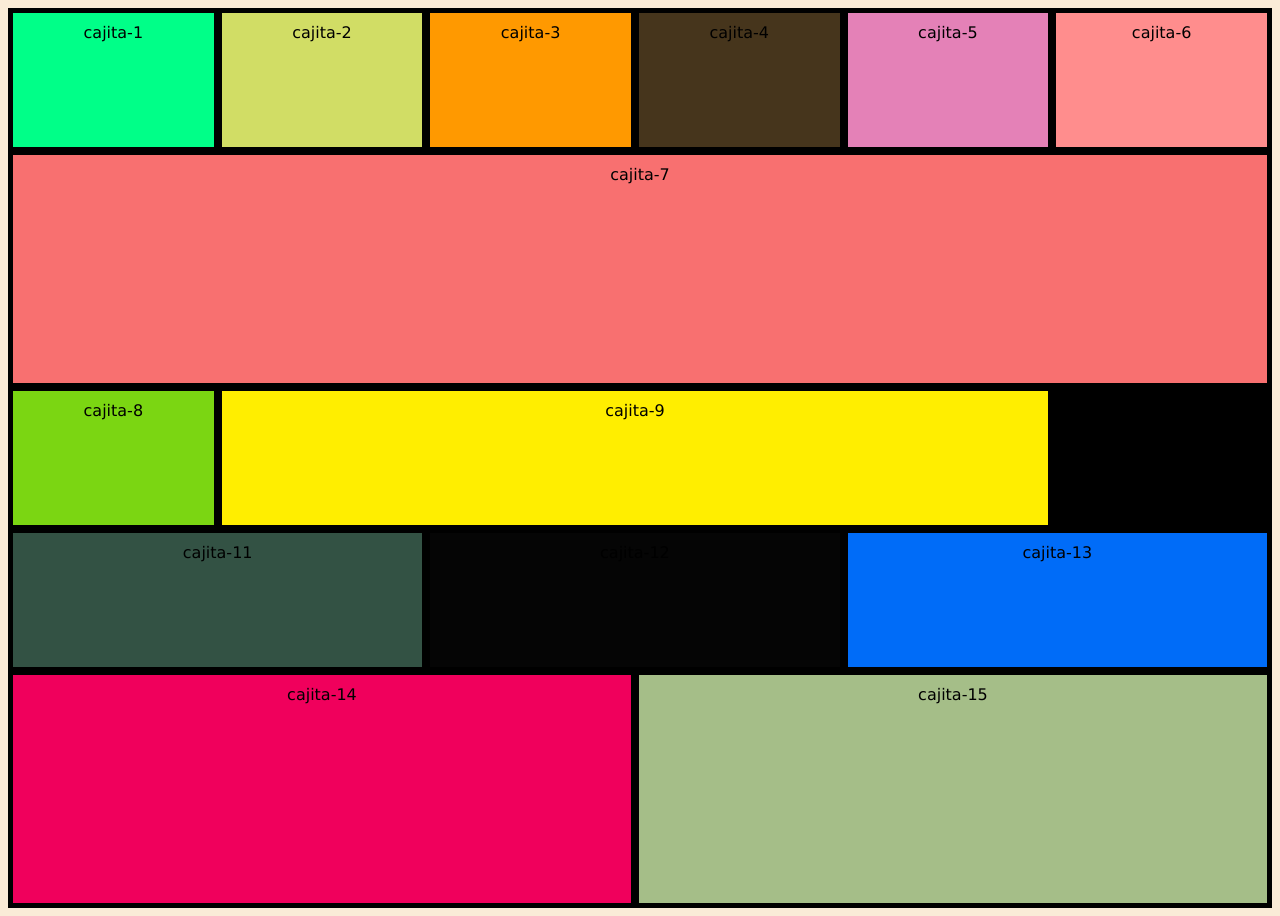
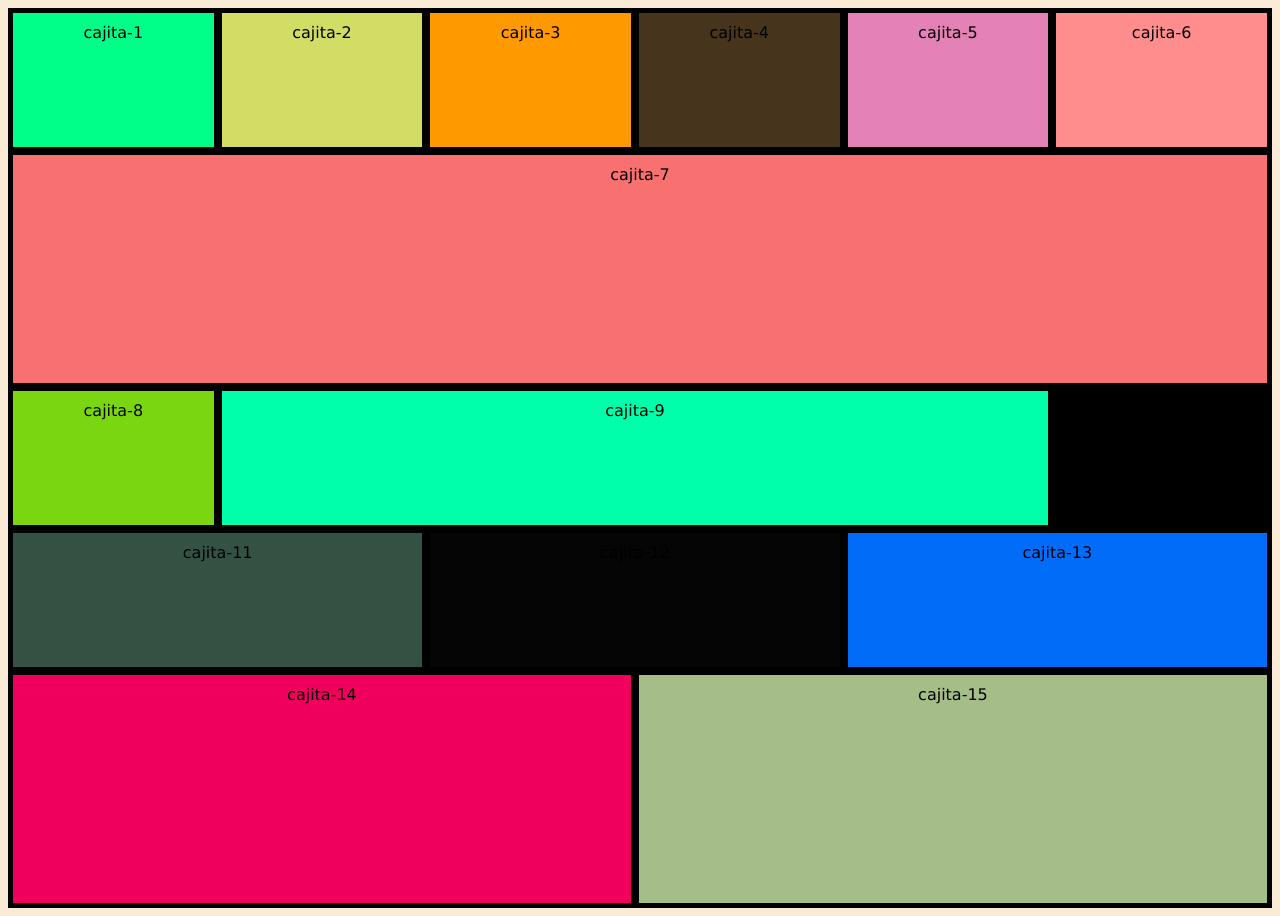
Before and after one commit to Bolitadequeso18/nuevo, a plain HTML site: page index.html in a window 1280 px wide. Drawn offline with Linux system fonts and the light colour scheme.

Commit message:
he cambiado el css

```diff
--- a/css/style.css
+++ b/css/style.css
@@ -72,7 +72,7 @@ body{
 
 .novena{
     grid-area: cajita-9;
-    background-color: rgb(255, 238, 0);
+    background-color: rgb(0, 255, 170);
 }
 
 .décima{
```
